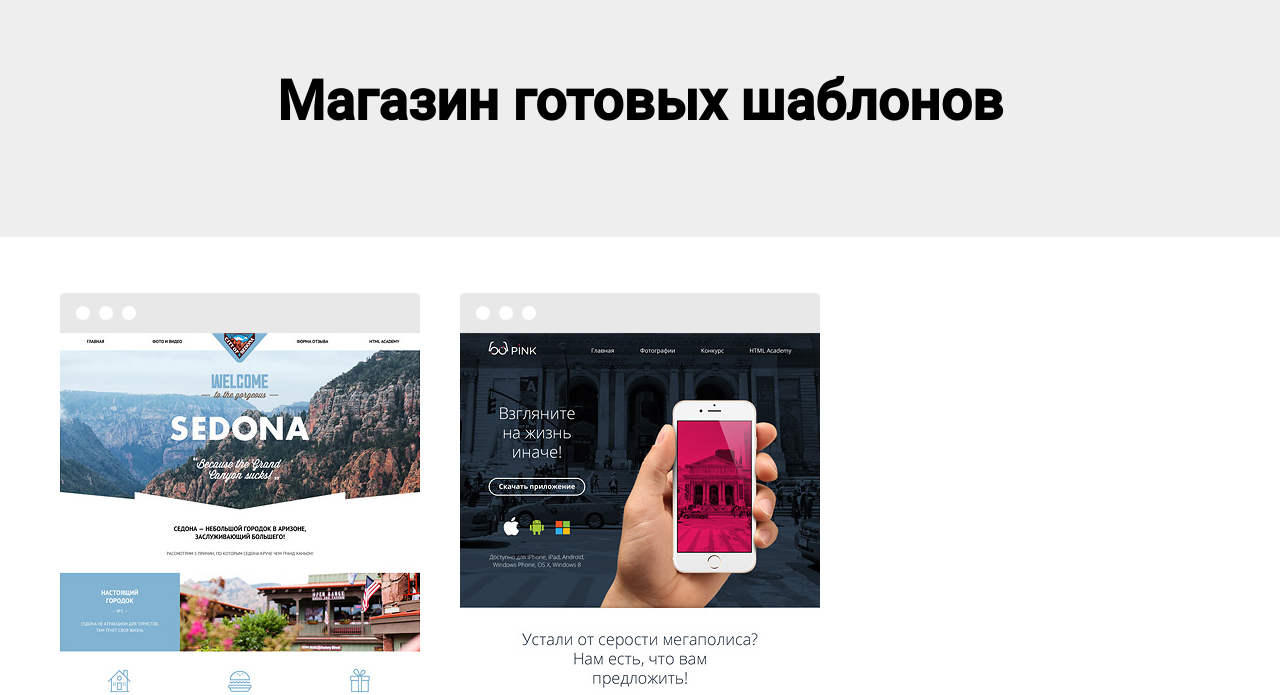
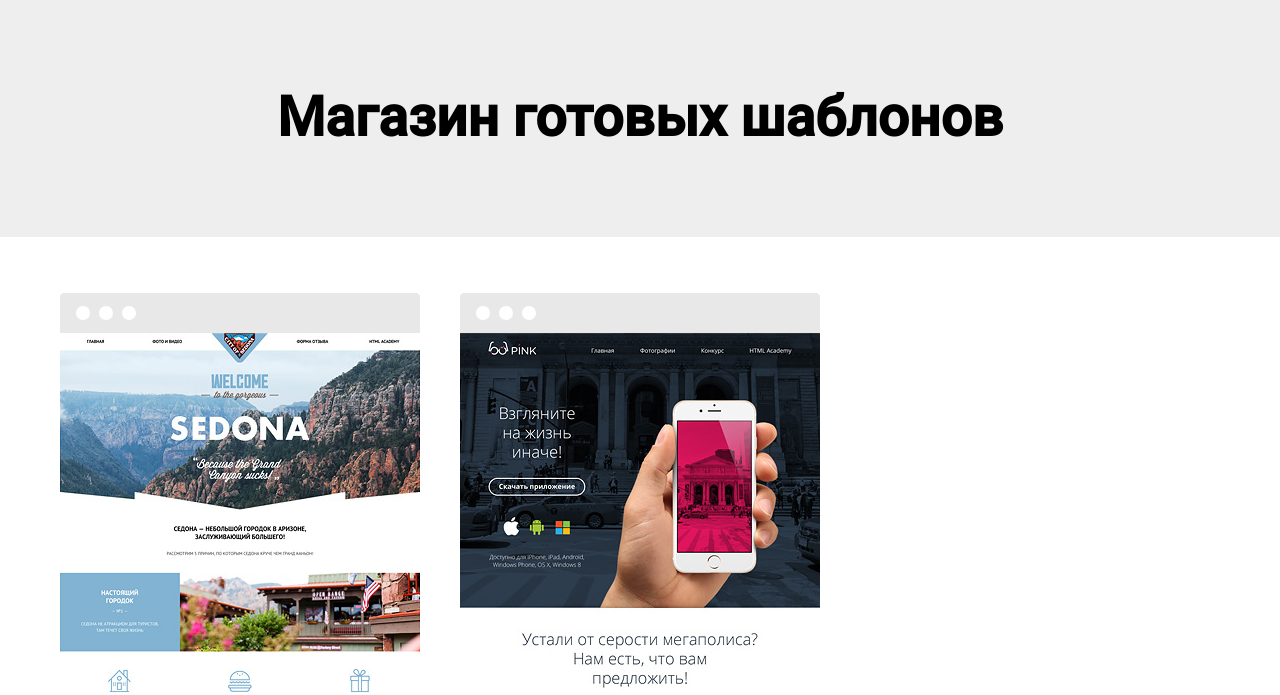
Before and after one commit to heknt90/nerds, a website: page source/catalog.html in a window 1280 px wide. Shown: the part 118-813 px from the top of the page. Drawn offline with nearby package versions, Linux system fonts and the light colour scheme; files that its build step writes are made by us from their sources.

Commit message:
Исправлен заголовок: центровка по вертикали, фиксированная высота блока

```diff
--- a/source/sass/sass-modules/common.scss
+++ b/source/sass/sass-modules/common.scss
@@ -53,12 +53,16 @@ body {
 .site {
 
   &__heading {
-    margin-top: 77px;
-    margin-bottom: 164px;
+    display: flex;
+    justify-content: center;
+    align-items: center;
+    margin: 0;
+    height: 241px;
+    margin-bottom: 55px;
     font-family: $font_alt;
     font-size: 55px;
     line-height: 55px;
-    text-align: center;
+    box-sizing: border-box;
   }
 
   &__section {
```
